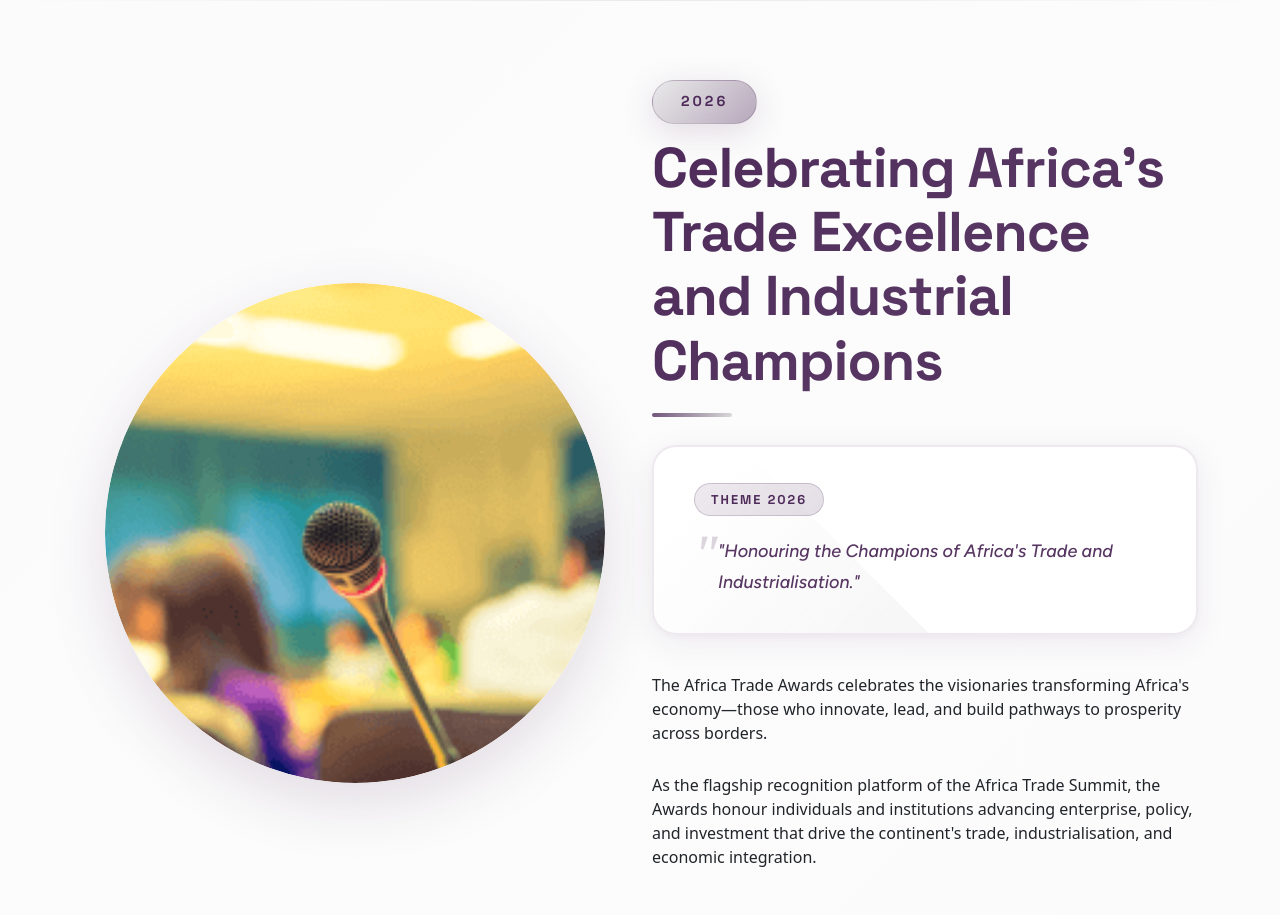
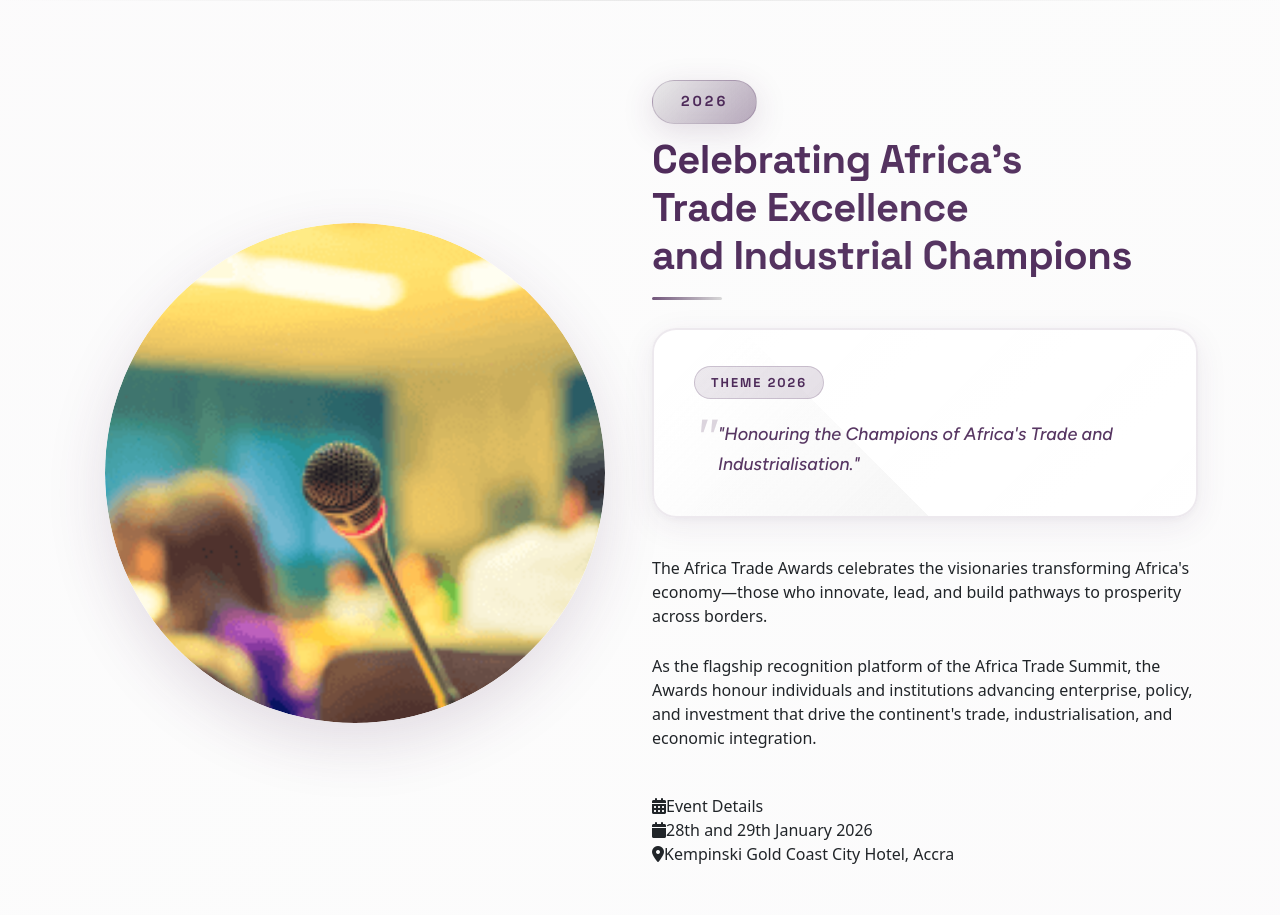
Before and after one commit to wastwagon/africatradeawards.com, a Next.js app: page / in a window 1280 px wide. Shown: the part 800-1715 px from the top of the page. Built offline with nearby package versions, Linux system fonts and the light colour scheme.

Commit message:
Further reduce title font size

```diff
--- a/components/sections/home1/HeroContentSection.tsx
+++ b/components/sections/home1/HeroContentSection.tsx
@@ -59,7 +59,7 @@ export default function HeroContentSection() {
 									</p>
 								</div>
 
-								<div className="space24" />
+								<div className="space12" />
 
 								<div className="description-details">
 									<p className="details-text">
--- a/public/assets/scss/components/_hero.scss
+++ b/public/assets/scss/components/_hero.scss
@@ -1189,10 +1189,10 @@
 
 	.premium-hero-title-enhanced {
 		font-family: var(--grotesk);
-		font-size: clamp(1.5rem, 4vw, 2.5rem);
+		font-size: clamp(1.25rem, 3.2vw, 2rem);
 		font-weight: var(--ztc-weight-bold);
-		line-height: 1.2;
-		letter-spacing: -0.5px;
+		line-height: 1.25;
+		letter-spacing: -0.3px;
 		text-align: left;
 		margin: 0;
 		background: linear-gradient(135deg, #4e2b5a 0%, rgba(78, 43, 90, 0.95) 50%, #4e2b5a 100%);
@@ -1200,26 +1200,26 @@
 		-webkit-text-fill-color: transparent;
 		background-clip: text;
 		position: relative;
-		padding-bottom: 20px;
+		padding-bottom: 18px;
 
 		&::after {
 			content: '';
 			position: absolute;
 			bottom: 0;
 			left: 0;
-			width: 70px;
+			width: 60px;
 			height: 3px;
 			background: linear-gradient(90deg, rgba(78, 43, 90, 0.8), rgba(192, 192, 192, 0.6));
 			border-radius: 2px;
 		}
 
 		@media #{$xs} {
-			font-size: clamp(1.4rem, 6vw, 2rem);
-			line-height: 1.25;
-			padding-bottom: 16px;
+			font-size: clamp(1.2rem, 5vw, 1.75rem);
+			line-height: 1.3;
+			padding-bottom: 14px;
 
 			&::after {
-				width: 50px;
+				width: 45px;
 				height: 2px;
 			}
 		}
```
Also changed, not shown: public/assets/css/main.css.
